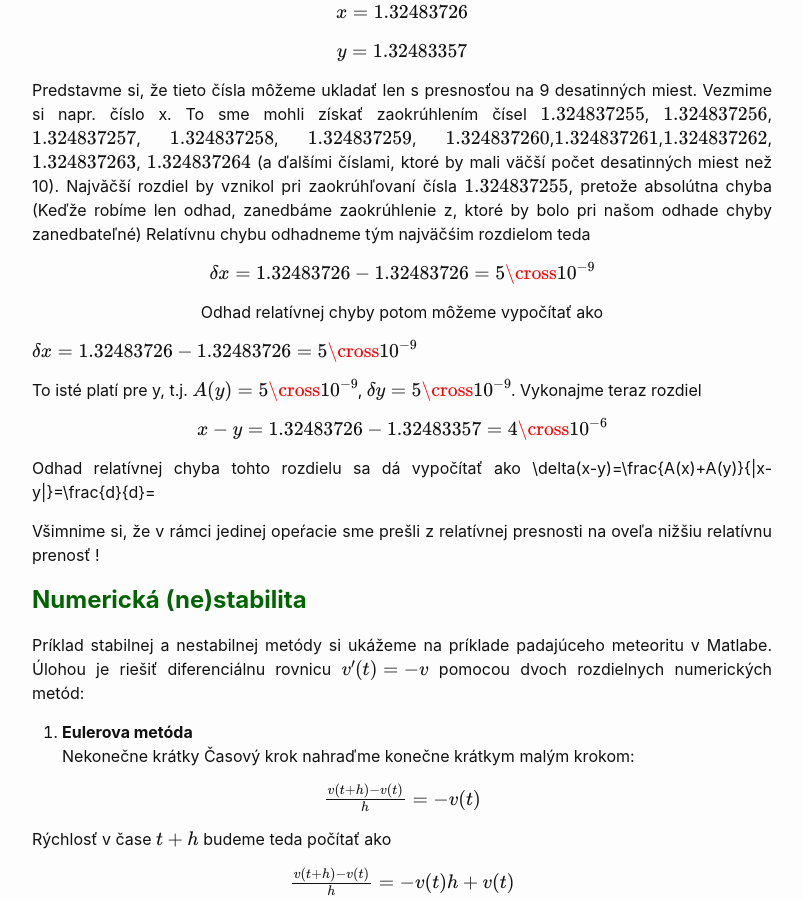
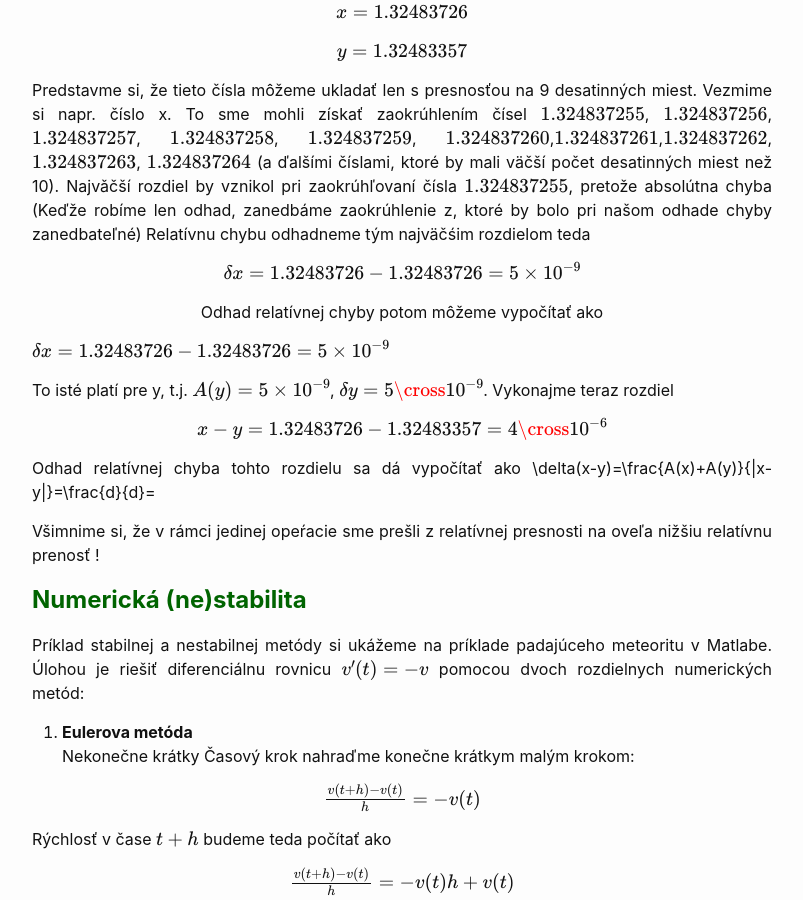
Before and after one commit to maslarova/maslarova.github.io, a Jekyll site: the page built from _posts/2021-02-25-cvicenie2.md, in a window 1280 px wide and 900 px high, scrolled down 1099 px. Shown: the whole window, without its empty margins (238-1041 px from the left). Built offline with Jekyll 4.4.1, drawn with Linux system fonts in a browser that asks for light colours.

Commit message:
2021-02-25-cvicenie2.md

```diff
--- a/_posts/2021-02-25-cvicenie2.md
+++ b/_posts/2021-02-25-cvicenie2.md
@@ -51,13 +51,13 @@ Vezmime si napr. číslo x. To sme mohli získať zaokrúhlením čísel $1.3248
 Relatívnu chybu odhadneme tým najväčśim rozdielom teda
 
 {: .centering}
-$\delta x = 1.32483726-1.32483726=5\cross10^{-9}$
+$\delta x = 1.32483726-1.32483726=5\times10^{-9}$
 
 Odhad relatívnej chyby potom môžeme vypočítať ako
 {: .centering}
-$\delta x = 1.32483726-1.32483726=5\cross10^{-9}$
+$\delta x = 1.32483726-1.32483726=5\times10^{-9}$
 
-To isté platí pre y, t.j. $A(y) = 5\cross10^{-9}$, $\delta y = 5\cross10^{-9}$. Vykonajme teraz rozdiel
+To isté platí pre y, t.j. $A(y) = 5\times10^{-9}$, $\delta y = 5\cross10^{-9}$. Vykonajme teraz rozdiel
 
 {: .centering}
 $x - y  = 1.32483726 - 1.32483357 = 4 \cross 10^{-6}$
```
